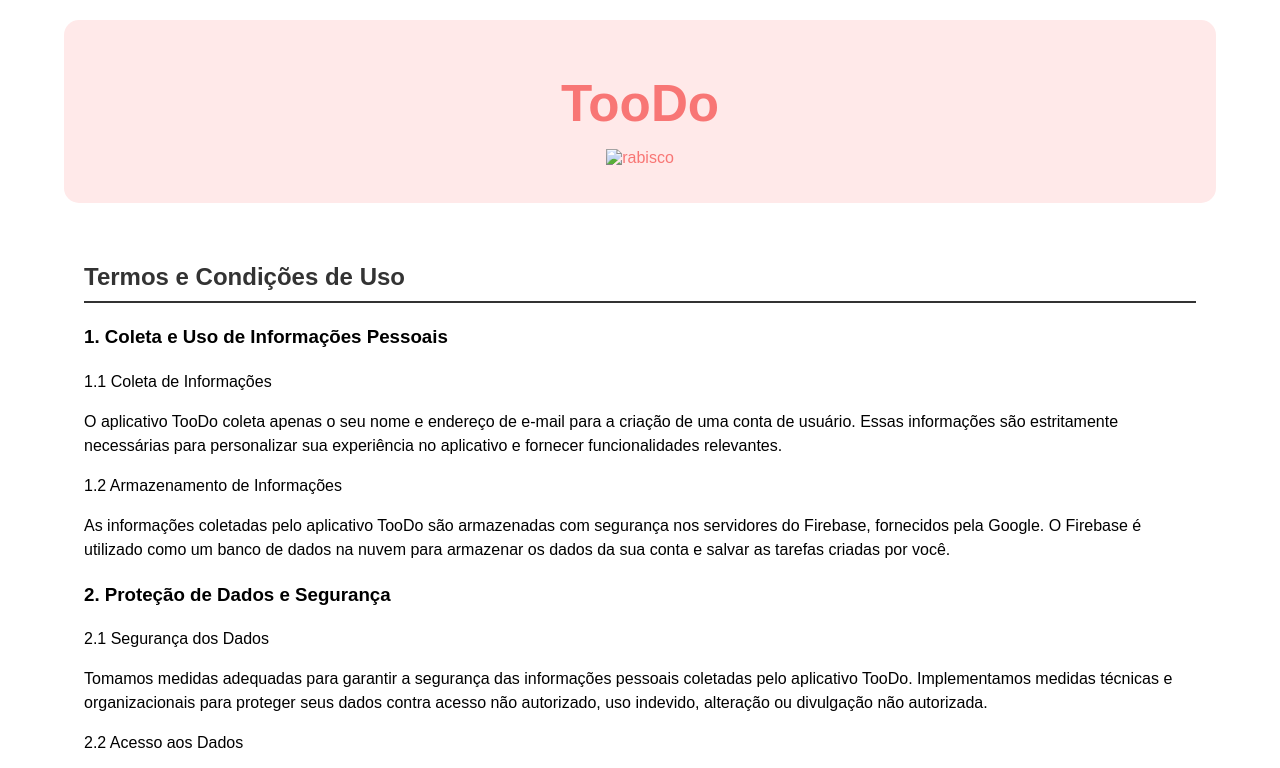
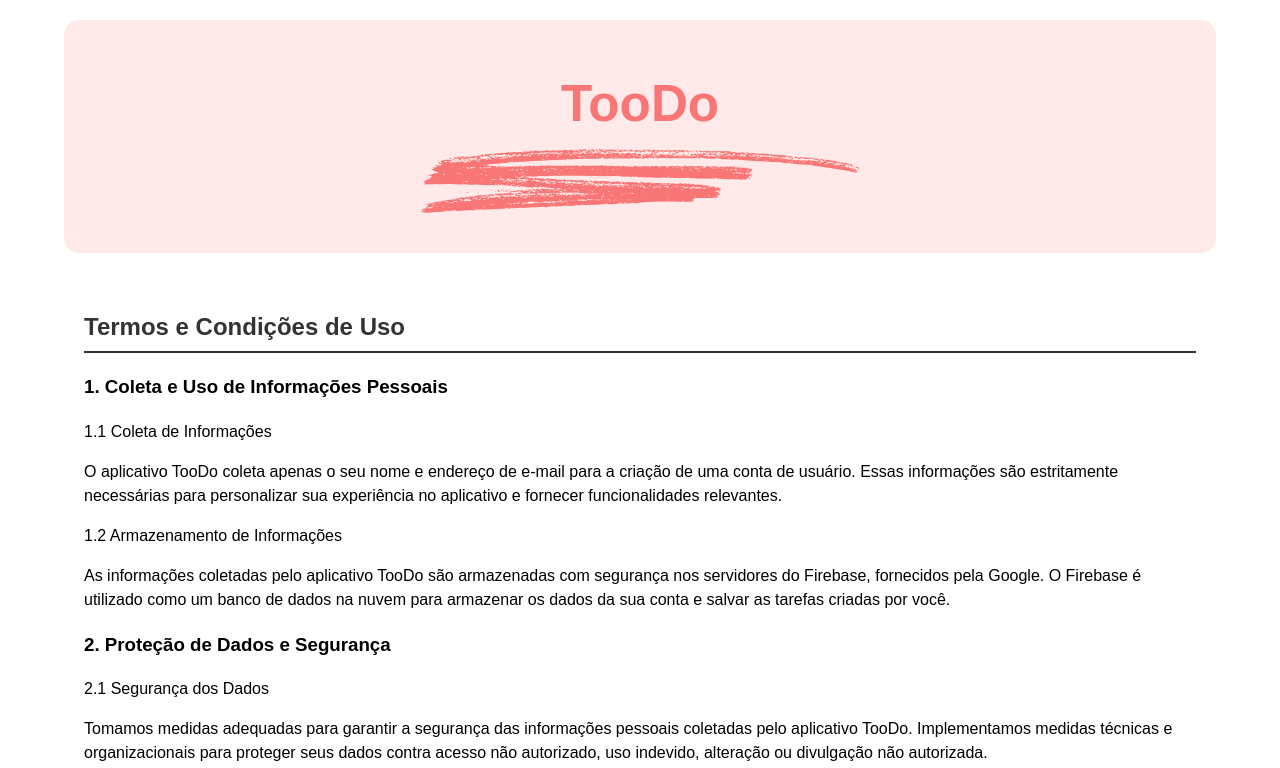
Before and after one commit to AugustoBSimionato/toodo-terms, a plain HTML site: page index.html in a window 1280 px wide. Shown: the top 768 px of the page. Drawn offline with Linux system fonts and the light colour scheme; the site is published under a folder, as on GitHub Pages, so addresses that start at the root find nothing.

Commit message:
fix: changing rabisco folder position

```diff
--- a/index.html
+++ b/index.html
@@ -9,7 +9,7 @@
 <body>
   <div id="banner">
     <h1>TooDo</h1>
-    <img src="/assets/rabisco.png" alt="rabisco">
+    <img src="rabisco.png" alt="rabisco">
   </div>
 
   <section id="privacy-policy">
```
Also changed, not shown: rabisco.png (renamed from assets/rabisco.png).
